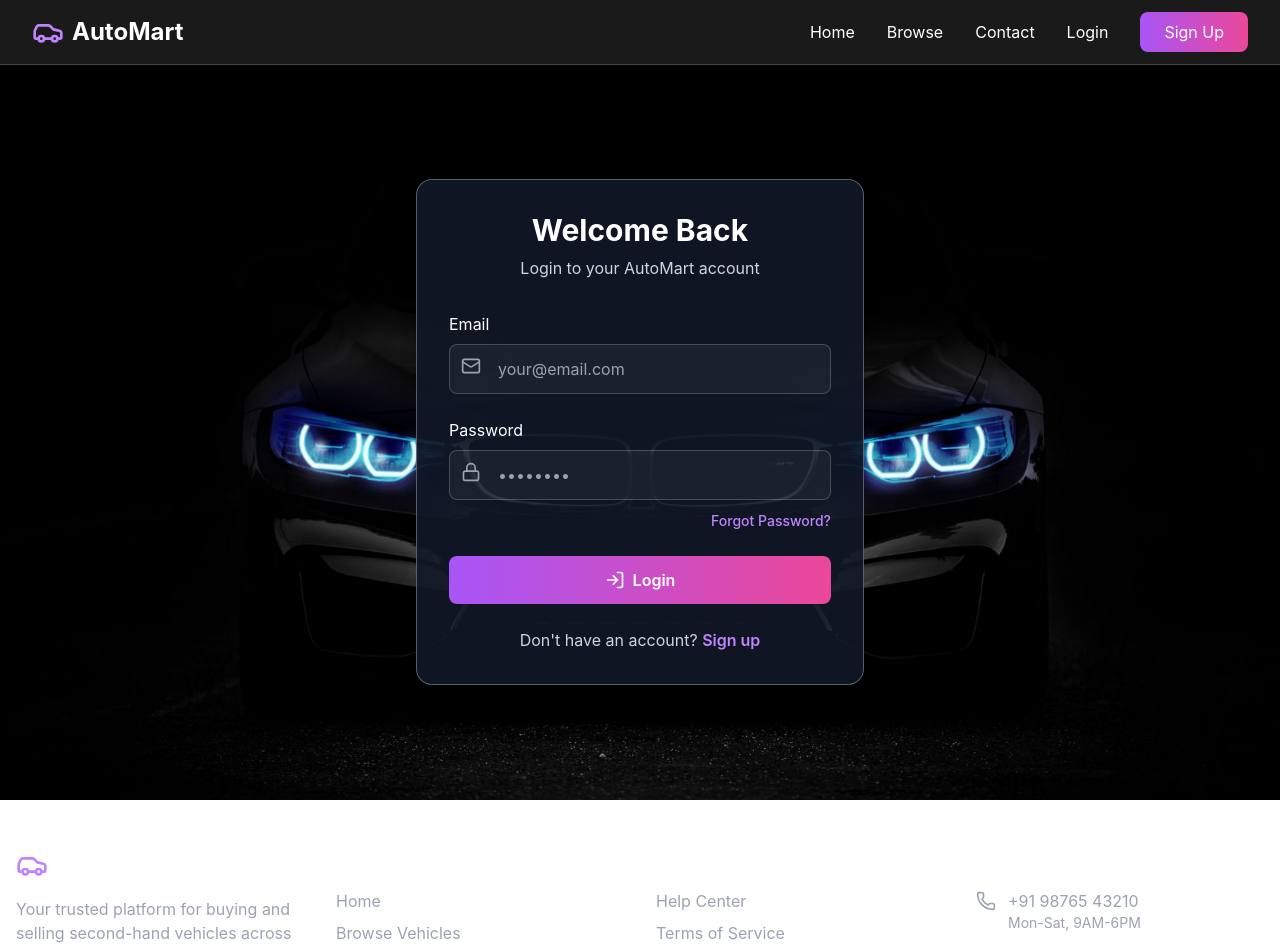
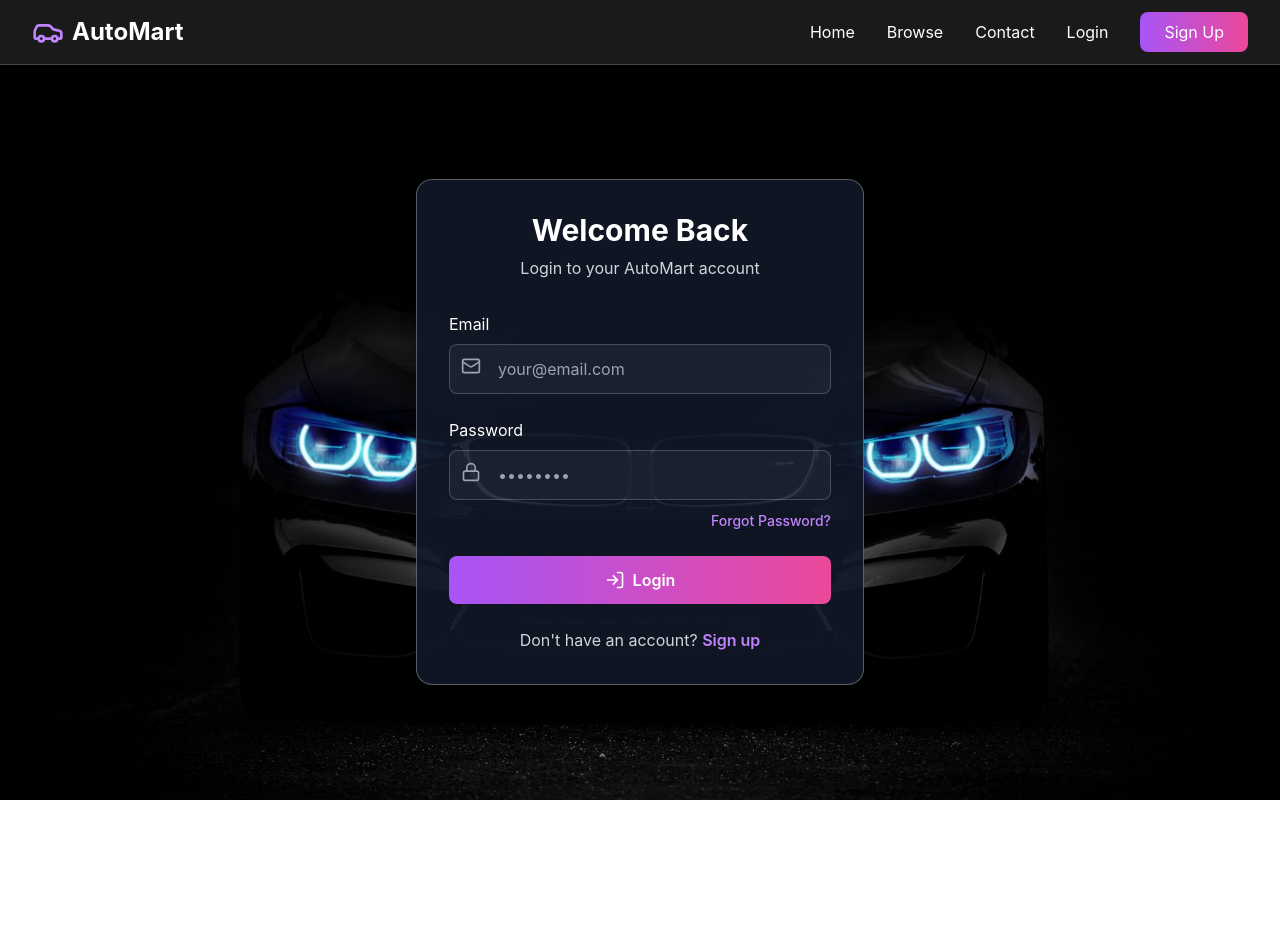
Before and after one commit to Altohid/frontend-parts, a React (Vite) app: page /login in a window 1280 px wide. Shown: the top 947 px of the page. After the commit the page ends 800 px from the top, so only its background shows below. Built offline with nearby package versions, Linux system fonts and the light colour scheme; the HTML template or start-up script is replaced by a standard one.

Commit message:
Your commit message here

```diff
--- a/src/App.jsx
+++ b/src/App.jsx
@@ -1,5 +1,5 @@
 import React from 'react';
-import { BrowserRouter as Router, Routes, Route } from 'react-router-dom';
+import { BrowserRouter as Router, Routes, Route, useLocation } from 'react-router-dom';
 import { AuthProvider } from './contexts/AuthContext';
 import Navbar from './components/Navbar';
 import ProtectedRoute from './components/ProtectedRoute';
@@ -16,10 +16,13 @@
 import ScrollToTop from './pages/ScrollToTop';
 import ForgotPassword from './pages/ForgotPassword';
 import Contact from './pages/Contact';
-function App() {
+function AppContent() {
+  const location = useLocation();
+  const hideFooterPaths = ['/login', '/register'];
+  const shouldHideFooter = hideFooterPaths.includes(location.pathname);
+
   return (
-    <AuthProvider>
-      <Router>
+    <>
       <ScrollToTop />
       <div className="App">
         <Navbar />
@@ -45,8 +48,6 @@
               </ProtectedRoute>
             }
           />
-
-
           <Route
             path="/my-listings"
             element={
@@ -64,8 +65,17 @@
             }
           />
         </Routes>
-          <Footer />
+        {!shouldHideFooter && <Footer />}
       </div>
+    </>
+  );
+}
+
+function App() {
+  return (
+    <AuthProvider>
+      <Router>
+        <AppContent />
       </Router>
     </AuthProvider>
   );
```
Lines whose indentation alone changed are shown as unchanged.
